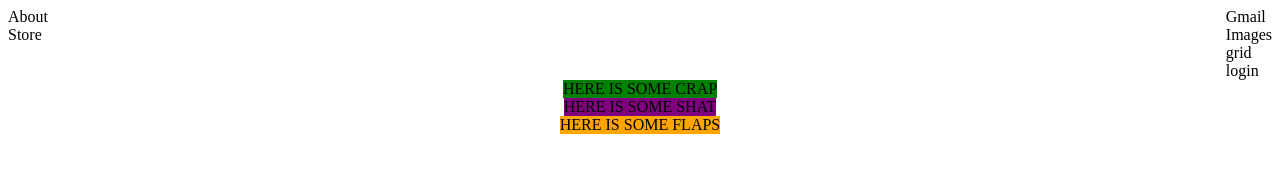
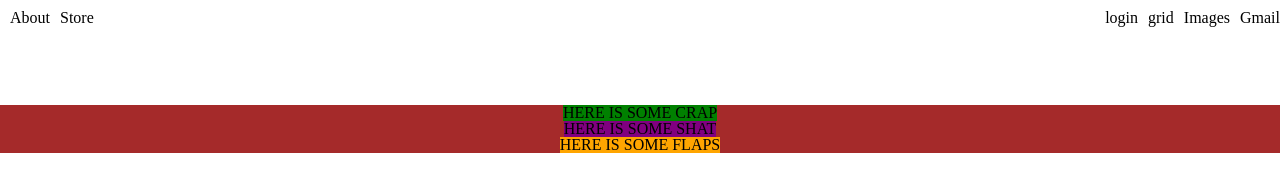
Before and after one commit to KingCobra29A/google-homepage, a plain HTML site: page index.html in a window 1280 px wide. Drawn offline with Linux system fonts and the light colour scheme.

Commit message:
Worked on nav, added css reset

```diff
--- /dev/null
+++ b/css-files/css-reset.css
@@ -0,0 +1,48 @@
+/* http://meyerweb.com/eric/tools/css/reset/
+   v2.0 | 20110126
+   License: none (public domain)
+*/
+
+html, body, div, span, applet, object, iframe,
+h1, h2, h3, h4, h5, h6, p, blockquote, pre,
+a, abbr, acronym, address, big, cite, code,
+del, dfn, em, img, ins, kbd, q, s, samp,
+small, strike, strong, sub, sup, tt, var,
+b, u, i, center,
+dl, dt, dd, ol, ul, li,
+fieldset, form, label, legend,
+table, caption, tbody, tfoot, thead, tr, th, td,
+article, aside, canvas, details, embed,
+figure, figcaption, footer, header, hgroup,
+menu, nav, output, ruby, section, summary,
+time, mark, audio, video {
+	margin: 0;
+	padding: 0;
+	border: 0;
+	font-size: 100%;
+	font: inherit;
+	vertical-align: baseline;
+}
+/* HTML5 display-role reset for older browsers */
+article, aside, details, figcaption, figure,
+footer, header, hgroup, menu, nav, section {
+	display: block;
+}
+body {
+	line-height: 1;
+}
+ol, ul {
+	list-style: none;
+}
+blockquote, q {
+	quotes: none;
+}
+blockquote:before, blockquote:after,
+q:before, q:after {
+	content: '';
+	content: none;
+}
+table {
+	border-collapse: collapse;
+	border-spacing: 0;
+}
--- a/css-files/gstyle.css
+++ b/css-files/gstyle.css
@@ -1,22 +1,40 @@
 nav{
-    display: flex;
-    justify-content: space-between;
+    width: 100%;
+    height: 100px;
+    margin:0px;
 }
 
-#nav-left{
-    display: flex;
-    background-color: tomato;
+ul{
+    width: 100%;
+    margin: 5px;
+    display: block;
+    clear:both;
+    direction: rtl;
 }
 
-#nav-right{
-    display: flex;
-    flex-direction: row;
+li{
+    display:inline;
+    float: right;
+    margin: 5px;
+}
+
+a{
+    text-decoration: none;
+}
+
+a, a:visited, a:hover, a:active {
+    color: inherit;
+  }
+
+a:hover{
+    text-decoration: underline;
 }
 
 #container-div{
     display: flex;
     flex-direction: column;
     align-items: center;
+    background-color: brown;
 }
 
 #nav-strip{
--- a/index.html
+++ b/index.html
@@ -2,20 +2,19 @@
 <html>
 
 <head>
-<link rel="stylesheet" href="css-files\gstyle.css">
+    <link rel="stylesheet" href="css-files\css-reset.css">
+    <link rel="stylesheet" href="css-files\gstyle.css">
 </head>
 
 <nav>
-    <div #id="nav-left">
-        <div>About</div>
-        <div>Store</div>
-    </div>
-    <div #id="nav-right">
-        <div>Gmail</div>
-        <div>Images</div>
-        <div>grid</div>
-        <div>login</div>
-    </div>
+    <ul>
+        <li style="float:left"><a href="#About">About</a></li>
+        <li style="float:left"><a href="#Store">Store</a></li>
+        <li><a href="#Gmail">Gmail</a></li>
+        <li><a href="#Images">Images</a></li>
+        <li><a href="#grid">grid</a></li>
+        <li><a href="#login">login</a></li>
+    </ul>
 </nav>
 
 
@@ -25,13 +24,7 @@
         <div id="nav-strip">HERE IS SOME CRAP</div>
         <div id="main-strip">HERE IS SOME SHAT</div>
         <div id="footer-strip">HERE IS SOME FLAPS</div>
-
-
-
     </div>
-
-
-
 
 </body>
 
```
